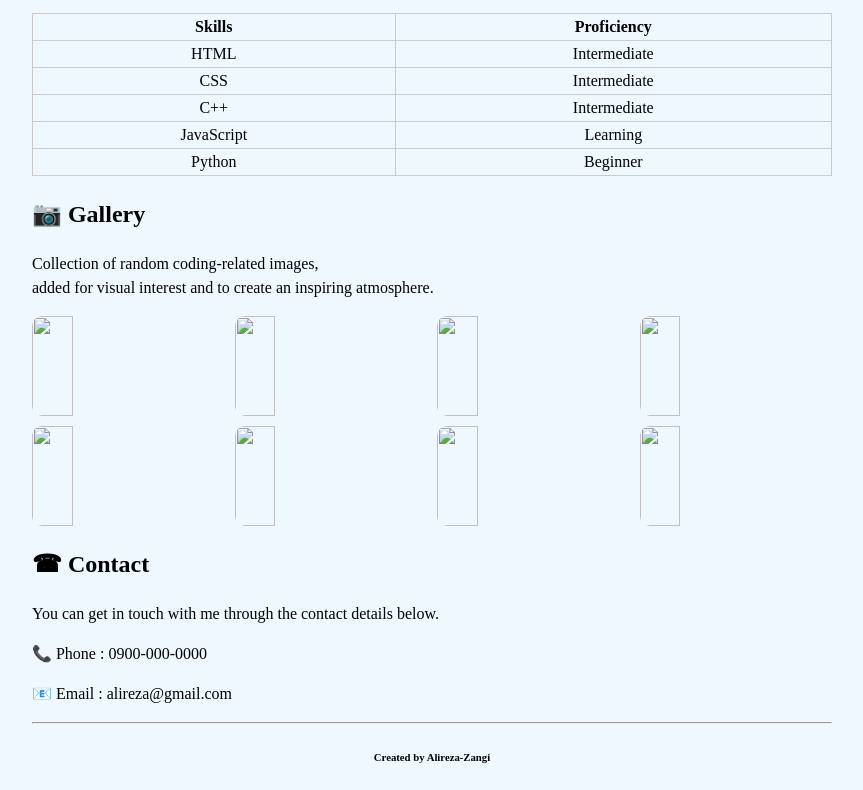
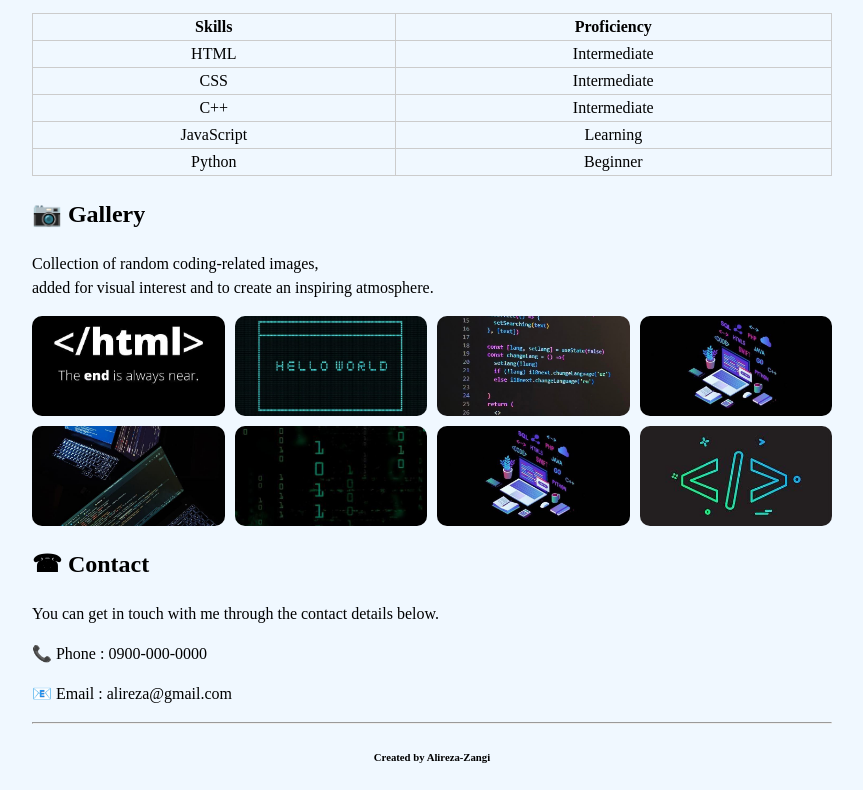
Before and after one commit to theallerz/Alireza-Zangi-univercity-project, a plain HTML site: page index.html in a window 1280 px wide. Shown: the part 727-1517 px from the top of the page, without its empty margins (208-1071 px from the left). Drawn offline with Linux system fonts and the light colour scheme.

Commit message:
Update index.html

```diff
--- a/index.html
+++ b/index.html
@@ -153,14 +153,14 @@
         added for visual interest and to create an inspiring atmosphere.
       </p>
       <section class="gallery">
-        <img src="/image1.jpg"/>
-        <img src="/image2.jpg"/>
-        <img src="/image3.jpg"/>
-        <img src="/image4.jpg"/>
-        <img src="/image5.jpg"/>
-        <img src="/image6.jpg"/>
-        <img src="/image7.jpg"/>
-        <img src="/image8.jpg"/>
+        <img src="/image/image1.jpg"/>
+        <img src="/image/image2.jpg"/>
+        <img src="/image/image3.jpg"/>
+        <img src="/image/image4.jpg"/>
+        <img src="/image/image5.jpg"/>
+        <img src="/image/image6.jpg"/>
+        <img src="/image/image7.jpg"/>
+        <img src="/image/image8.jpg"/>
     </section>
       <h2 id="contact">☎ Contact</h2>
       <p>You can get in touch with me through the contact details below.</p>
```
